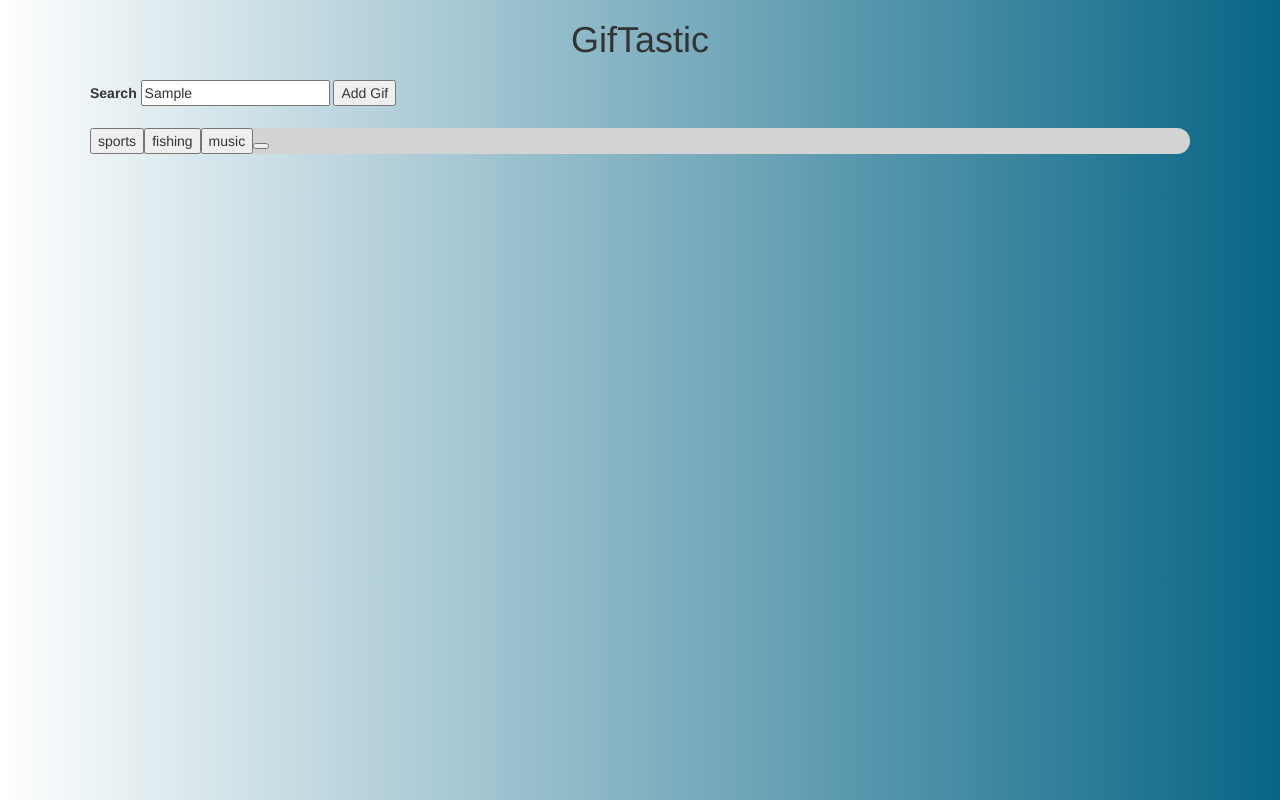
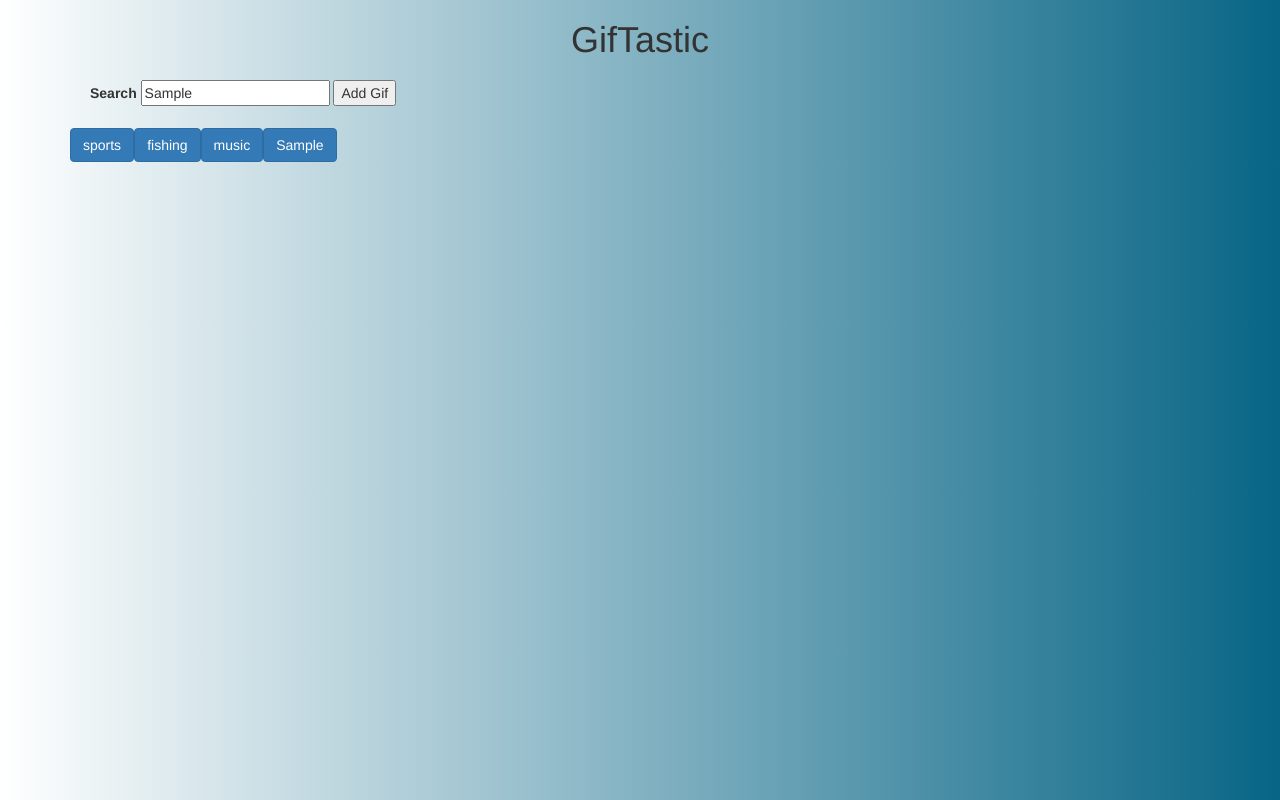
Before and after one commit to Salty923/GifTastic, a plain HTML site: page index.html in a window 1280 px wide. Both pictures are taken after typing "Sample" into the empty fields and a click on the input "Add Gif". Drawn offline with nearby package versions, Linux system fonts and the light colour scheme.

Commit message:
Fixed input submit to show button

```diff
--- a/assets/javascript/gif.js
+++ b/assets/javascript/gif.js
@@ -10,21 +10,21 @@ var topics =["sports","fishing","music"];
 $(document).ready(function () {
 
     function buttonDisplay(){
-        $(".buttons").empty();
+        $("#button-view").empty();
         for (var i = 0; i < topics.length; i++) {
             var button = $("<button>");
-            button.addClass("gifbutton");
+            button.addClass("gifbutton btn btn-primary");
             button.attr("data-name",topics[i]);
             button.text(topics[i]);
-            $(".buttons").append(button);
+            $("#button-view").append(button);
 
         }
     }
 
     $("#add-gif").on("click",function(event) {
         event.preventDefault();
-        var submitted = $("#giff-add").val();
-        topics.push(submitted);
+        var gif = $("#gif-input").val();
+        topics.push(gif);
         buttonDisplay();
     });
 
--- a/index.html
+++ b/index.html
@@ -21,20 +21,20 @@
                 </div>
                 <div>
                 <form id="gif-form">
-                    <label for="gif-name">Search</label>
-                    <input type="text" id="giff-name" placeholder="Gif Search">
+                    <label for="gif-input">Search</label>
+                    <input type="text" id="gif-input" placeholder="Gif Search">
                     <input id="add-gif" type="submit" value="Add Gif">
                 </form>
                 </div>
             </head>
             <main>
-                <div class="buttons">
+                <div id="button-view">
 
                 </div>
 
                 <div class="row">
                     <div class="col-xs-12 col-sm-12 col-md-12 col-lg-12">
-                        <div class="gifs">
+                        <div id="gif-view">
                         </div>
                     </div>
                 </div>
```
